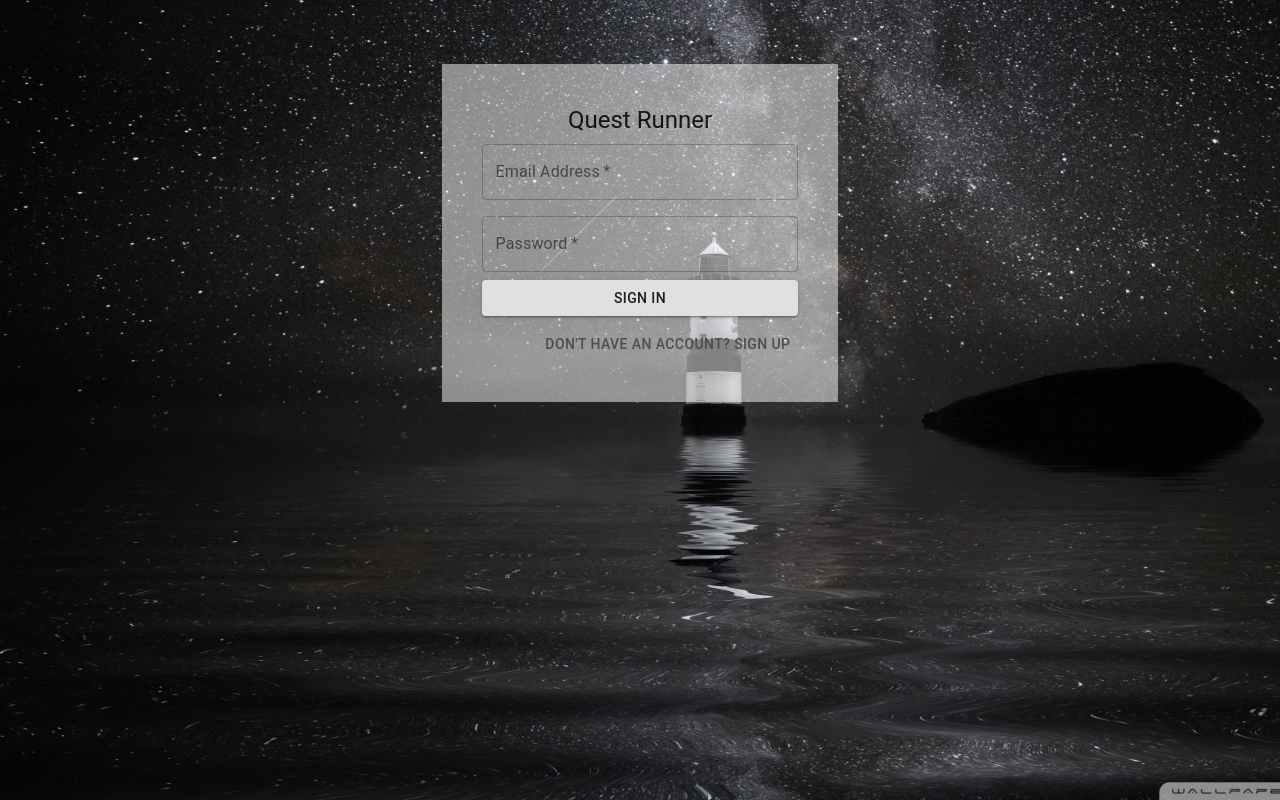
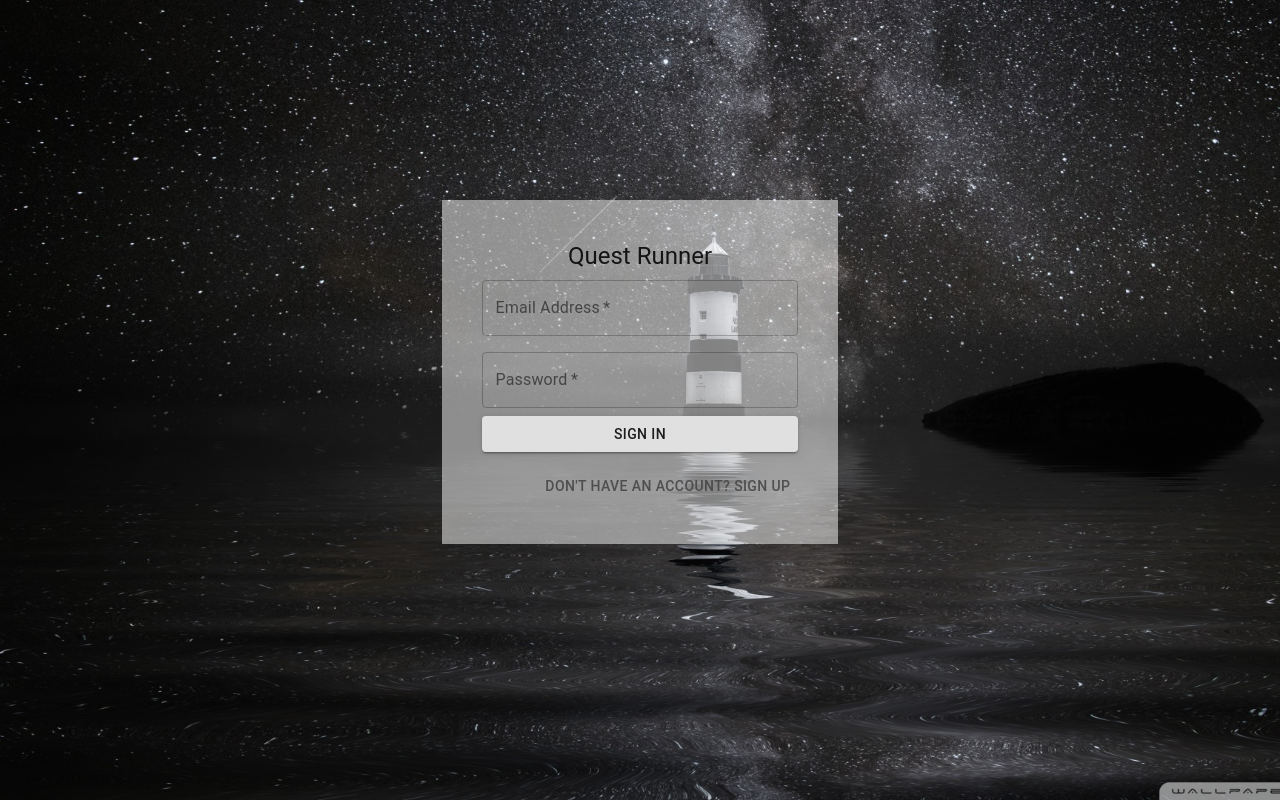
Before and after one commit to yoonah1996/QuestRunner, a React (Create React App) app: page /login in a window 1280 px wide. Built offline with nearby package versions, Linux system fonts and the light colour scheme.

Commit message:
before merge

```diff
--- a/src/feature/rank/TopThree.tsx
+++ b/src/feature/rank/TopThree.tsx
@@ -7,10 +7,10 @@ import { RouteComponentProps } from 'react-router';
 import { Grid, Paper } from '@material-ui/core';
 import { makeStyles, Theme } from '@material-ui/core/styles';
 import AWS from 'aws-sdk';
-import dotenv from 'dotenv';
+// import dotenv from 'dotenv';
 import RunnerA from '../../img/runnerA.gif';
 
-dotenv.config();
+// dotenv.config();
 // require('dotenv').config();
 
 // const { accessKeyId, secretAccessKey, bucketName } = process.env;
@@ -51,14 +51,15 @@ const useStyles = makeStyles((theme: Theme) => ({
     // lineHeight: '250px',
     display: 'table',
     height: '260px',
+    width: '250px',
     backgroundColor: 'rgba(255,255,255,0)',
   },
   mottos: {
     textAlign: 'center',
     display: 'table-cell',
     verticalAlign: 'middle',
-    backgroundColor: 'rgba(255,255,255,0)',
-    fontFamily: 'Bradley Hand, "맑은 고딕", cursive',
+    fontFamily: 'Georgia, Times New Roman, cursive',
+    fontStyle: 'italic',
   },
 }));
 
@@ -75,6 +76,7 @@ const TopThree: React.FC<threetype> = (props) => {
   const [value, setValue] = React.useState('');
 
   const getRankTop = async () => {
+    if (props.profilePic) {
       const params: any = {
         Bucket: bucketName,
         Key: props._id,
@@ -87,6 +89,7 @@ const TopThree: React.FC<threetype> = (props) => {
         const blobUrl = URL.createObjectURL(blob);
         setValue(blobUrl);
       });
+    }
   };
 
   useEffect(() => {
@@ -95,13 +98,12 @@ const TopThree: React.FC<threetype> = (props) => {
 
   return (
     <div>
-      {console.log(process.env)}
       <div className={classes.control}>
         {!props.profilePic ?
           <img className={classes.image} src={RunnerA} alt="" />
           : <img className={classes.image} src={value} alt="" />}
       </div>
-      {!props.username ? null : (
+      {!props.username ? <p /> : (
         <div className={classes.names}>
           {props.username}
           님
--- a/src/feature/usersignin/UserLogin.tsx
+++ b/src/feature/usersignin/UserLogin.tsx
@@ -21,14 +21,11 @@ import ValidText from '../userjoin/ValidText';
 
 const useStyles = makeStyles((theme) => ({
   paper: {
-    marginTop: theme.spacing(8),
-    // margin: '100px',
+    marginTop: theme.spacing(25),
     display: 'flex',
     flexDirection: 'column',
     alignItems: 'center',
     backgroundColor: 'rgba(255,255,255,0.5)',
-    width: '100%',
-    height: '100%',
     padding: '10%',
   },
   drawerPaper: {
@@ -42,7 +39,7 @@ const useStyles = makeStyles((theme) => ({
     marginTop: theme.spacing(1),
   },
   signUp: {
-    marginTop: '10px',
+    marginTop: theme.spacing(2),
   },
   signUpButton: {
     color: 'rgba(70,70,70,0.9)',
@@ -62,8 +59,10 @@ const UserLogin: React.FC<RouteComponentProps> = ({ history: { push } }) => {
   });
 
   const changeUser = (e: React.ChangeEvent<HTMLInputElement>) => {
+    setError({...error, clickError: '' });
     setValues({ ...form, [e.target.id]: e.target.value });
-    const isValidEmail = emailRegex.test(form.email);
+    const isValidEmail = emailRegex.test(e.target.value);
+    if (e.target.id === 'email') {
       if (!isValidEmail) {
         setError({
           ...error,
@@ -74,6 +73,7 @@ const UserLogin: React.FC<RouteComponentProps> = ({ history: { push } }) => {
           ...error,
           emailError: '',
         });
+      }
     }
   };
 
@@ -107,6 +107,10 @@ const UserLogin: React.FC<RouteComponentProps> = ({ history: { push } }) => {
         .then(() => axios.get(`${serverHttp}/items/storeItems`).then((response) => dispatch(storeActions.setStore({ background: response.data.background, exp_bar: response.data.exp_bar, darkmode: response.data.darkmode }))))
         .then(() => push('/mainPage'))
         .catch((err) => {
+          setError({
+            ...error,
+            clickError: 'please fill this form',
+          });
         });
     }
   };
```
Lines whose indentation alone changed are shown as unchanged.
